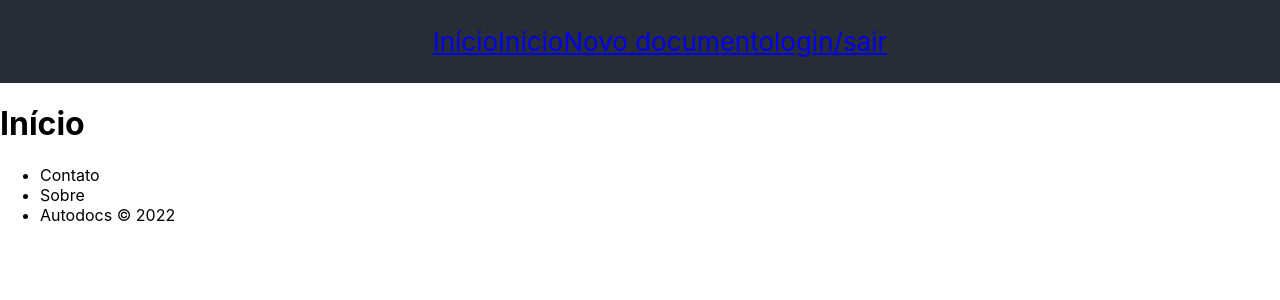
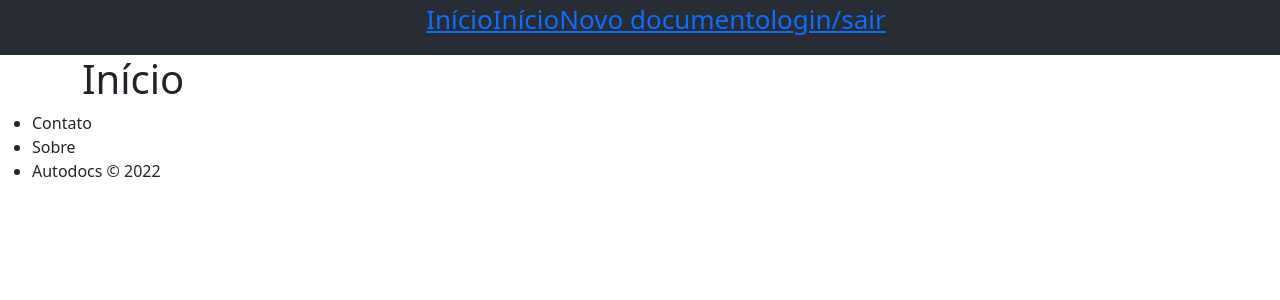
Before and after one commit to Kelthon/autodocs, a React (Create React App) app in the folder client/: page / in a window 1280 px wide. Shown: the top 300 px of the page. Built offline with nearby package versions, Linux system fonts and the light colour scheme.

Commit message:
added bootstrap and react-bootstrap

```diff
--- a/client/package.json
+++ b/client/package.json
@@ -7,7 +7,9 @@
     "@testing-library/react": "^13.3.0",
     "@testing-library/user-event": "^13.5.0",
     "axios": "^0.27.2",
+    "bootstrap": "^5.1.3",
     "react": "^18.2.0",
+    "react-bootstrap": "^2.4.0",
     "react-dom": "^18.2.0",
     "react-router-dom": "^6.3.0",
     "react-scripts": "5.0.1",
--- a/client/src/App.js
+++ b/client/src/App.js
@@ -1,12 +1,15 @@
 import './App.css';
-import Navbar from './components/Navbar';
+import Menu from './components/Navbar';
 import Footer from './components/Footer';
 import RouterList from './routes';
+import { Container } from 'react-bootstrap';
 function App() {
   return (
     <div className="App">
-      <Navbar/>
-      <RouterList/>
+      <Menu/>
+      <Container>
+        <RouterList/>
+      </Container>
       <Footer/>
     </div>
   );
--- a/client/src/index.js
+++ b/client/src/index.js
@@ -2,6 +2,7 @@
 import ReactDOM from 'react-dom/client';
 import './index.css';
 import App from './App';
+import 'bootstrap/dist/css/bootstrap.min.css'
 import reportWebVitals from './reportWebVitals';
 import { BrowserRouter } from 'react-router-dom';
 
```
Also changed, not shown: 1 other file (tests, documents, lock files or other folders).
